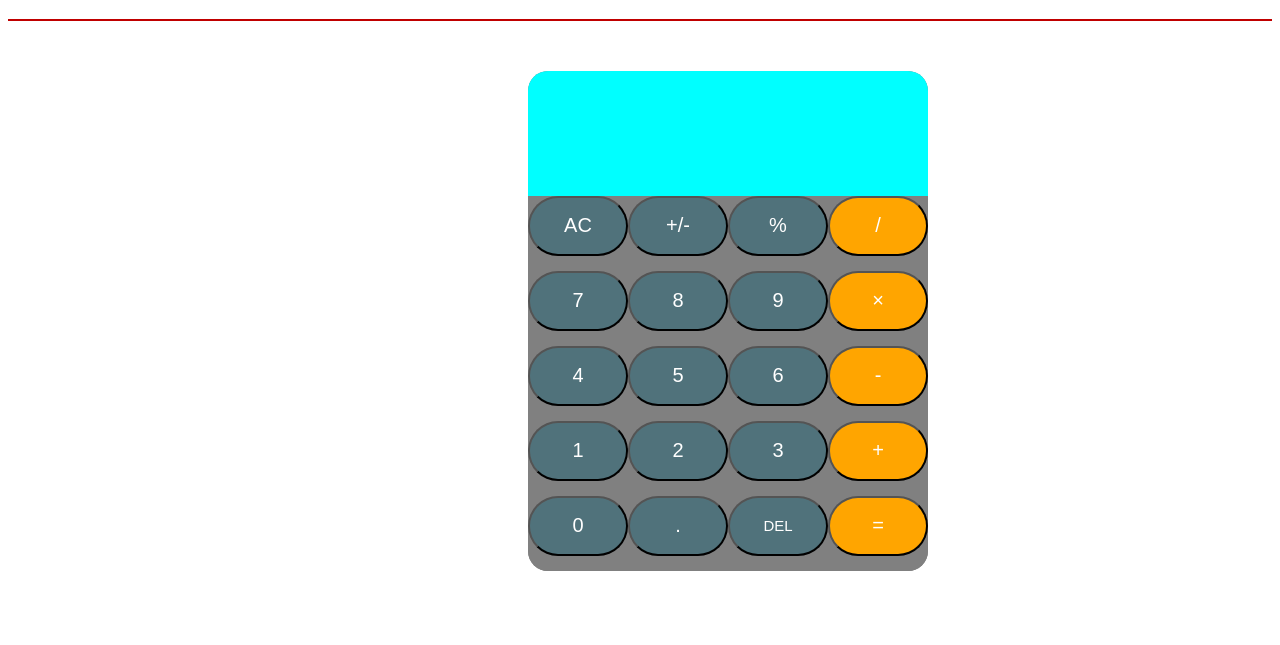
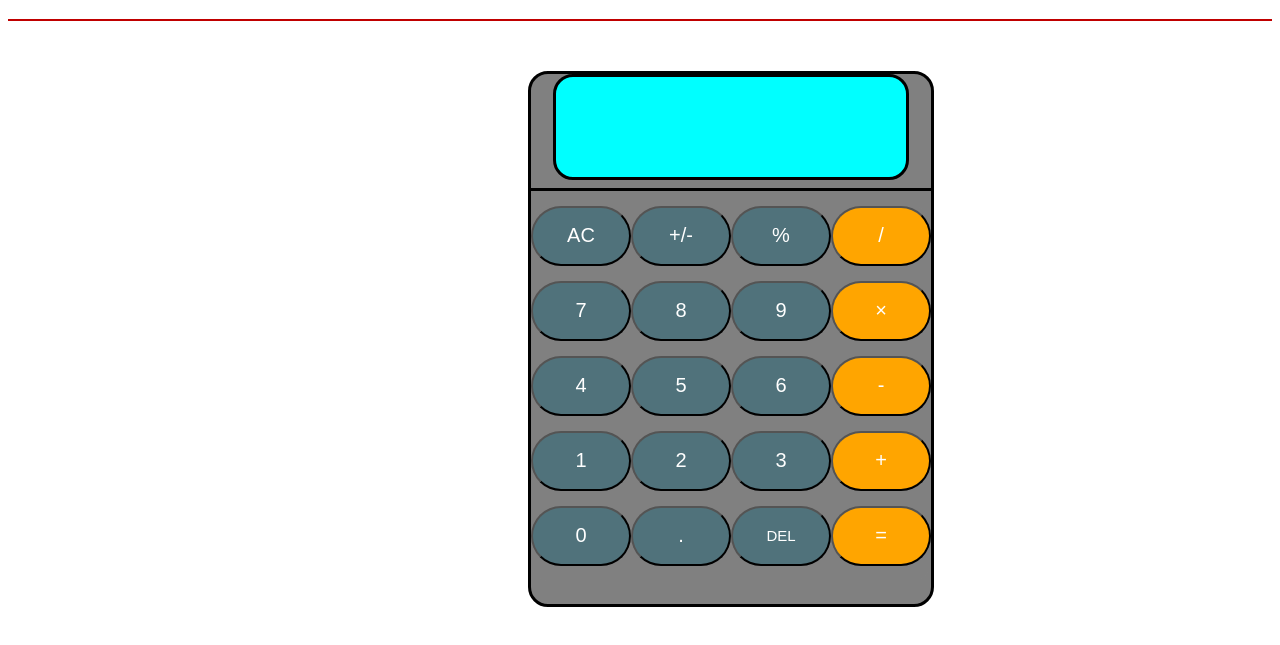
Before and after one commit to Nikhil78945/Best-htmlProject, a plain HTML site: page myCalculator.html in a window 1280 px wide. Shown: the part 61-706 px from the top of the page. Drawn offline with Linux system fonts and the light colour scheme.

Commit message:
Add files via upload

```diff
--- a/myCalculator.html
+++ b/myCalculator.html
@@ -10,19 +10,22 @@
     <style>
         .main {
             background-color: gray;
-            height: 500px;
+            height: 530px;
             width: 400px;
             border-radius: 20px;
             margin-left: 520px;
             margin-top: 50px;
+            border-style: solid;
         }
 
         .top {
             background-color: aqua;
-            height: 125px;
-            width: 400px;
-            border-top-left-radius: 20px;
-            border-top-right-radius: 20px;
+            height: 90px;
+            width: 350px;
+            margin-left: 22px;
+            border-radius: 20px;
+            padding-top: 10px;
+            border-style: solid;
         }
 
         .h1 {
@@ -37,7 +40,7 @@
             grid-template-rows: 1fr 1fr 1fr 1fr 1fr;
             height: 375px;
             border-radius: 20px;
-
+            margin-top: 15px;
         }
 
         button {
@@ -45,7 +48,7 @@
             width: 100%;
             background-color: #50727B;
             color: white;
-            border-style: 2px solid;
+            border-style: 5px solid;
             font-size: 20px;
             border-radius: 50px;
         }
@@ -124,6 +127,7 @@
 <!-- Starting of Body -->
 
 <body>
+
     <h1 class="h1">My Calculator</h1>
     <hr size="2px" color="crimsom">
     <div class="main">
@@ -131,6 +135,7 @@
         <div class="top">
             <h1 id="display"></h1>
         </div>
+        <hr color="black" size="3px">
         <!-- All Number and Symbols -->
         <div class="second-row">
             <!-- First Row -->
```
